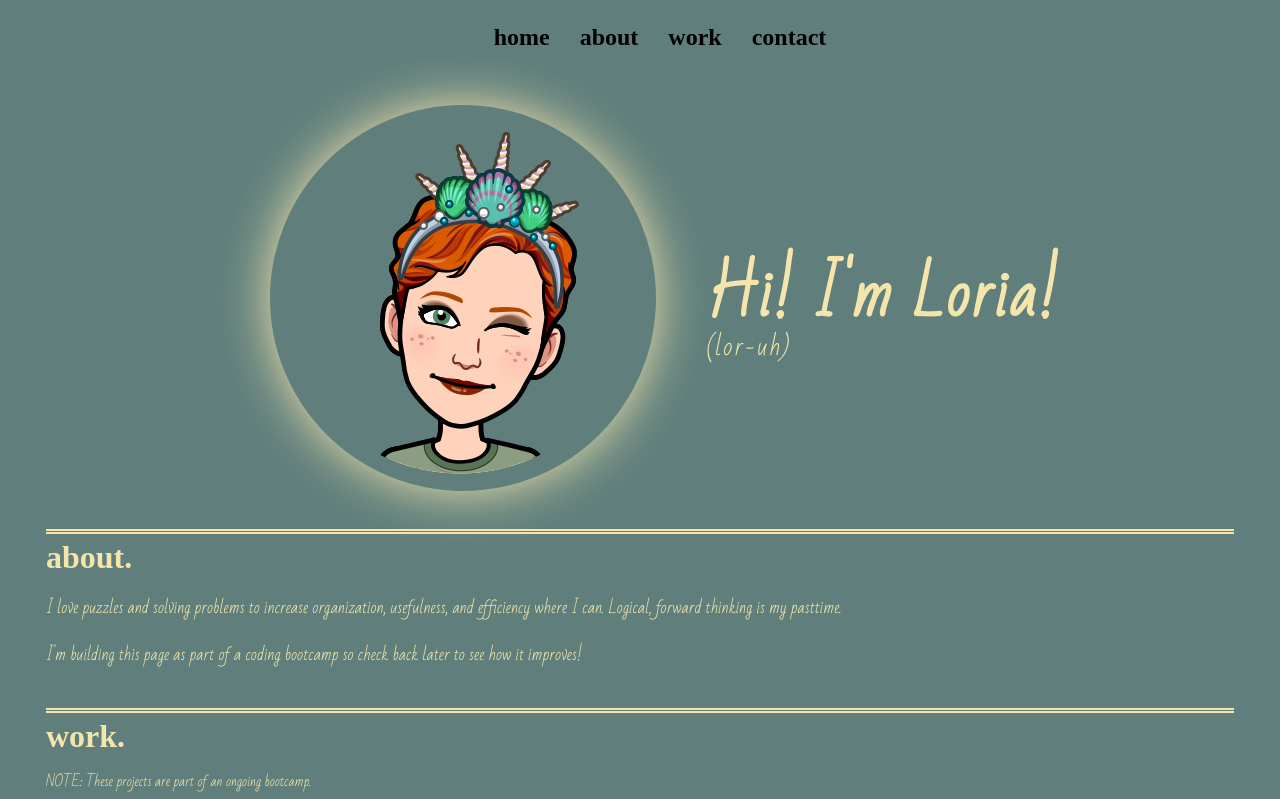
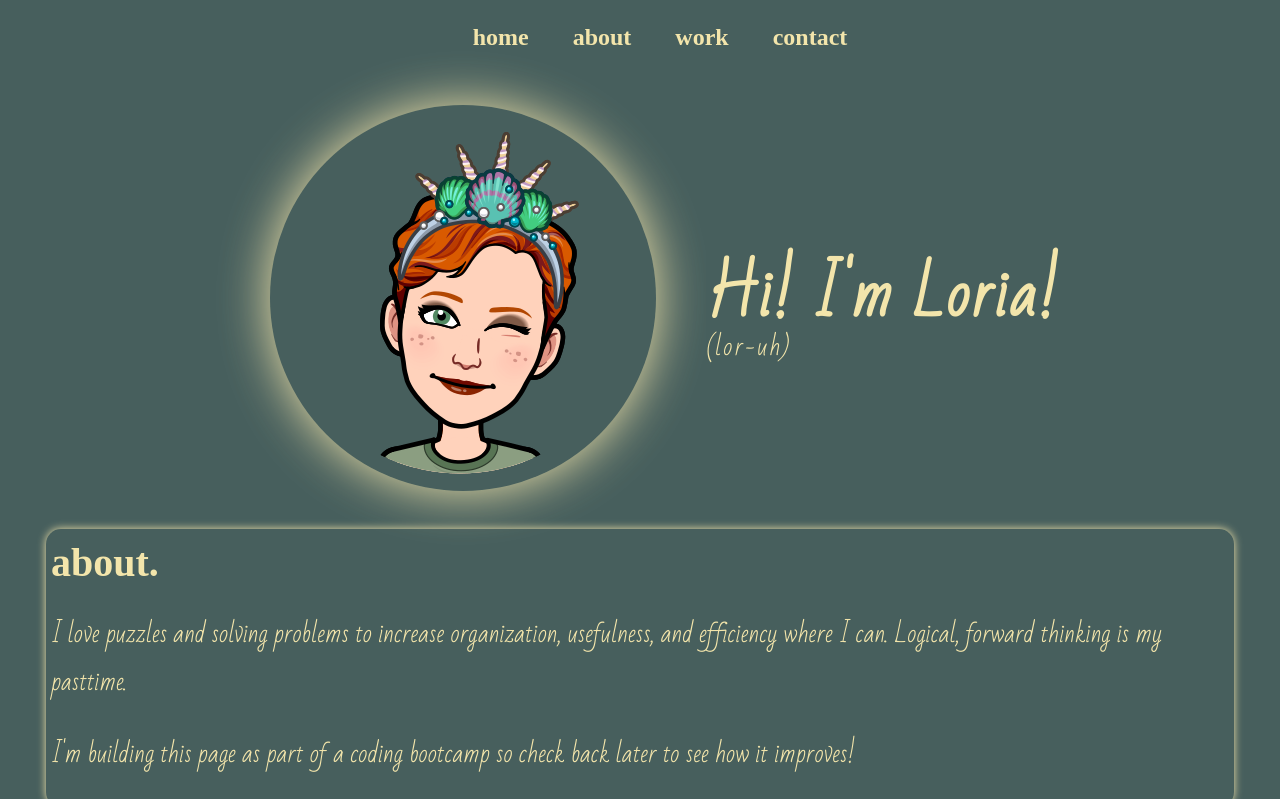
Before and after one commit to LSabin23/LSabin-portfolio, a plain HTML site: page index.html in a window 1280 px wide. Shown: the top 799 px of the page. Drawn offline with Linux system fonts and the light colour scheme; a web font is replaced by a local one.

Commit message:
additional stylings for entire page, added varibles for colors

```diff
--- a/assets/css/style.css
+++ b/assets/css/style.css
@@ -1,10 +1,14 @@
+:root {
+  --dark-accent: black;
+  --main-color: #f3e5ab;
+}
+
 * {
-  background-color: #607f7c;
-  box-sizing: border-box;
+  background-color: #475f5d;
 }
 
 body {
-  color: #f3e5ab;
+  color: var(--main-color);
   font-family: "League Script", "La Belle Aurore", serif;
 }
 
@@ -13,16 +17,28 @@ section {
 }
 
 section:not(.home) {
-  border-top: 5px double #f3e5ab;
+  /* border-top: 5px double black; */
+  box-shadow: 0 0 8px;
+  padding: 5px;
+  border-radius: 15px;
 }
 
 h2 {
   margin: 5px 0;
-  font-size: 2rem;
+  font-size: 2.5rem;
 }
 
 p {
+  font-size: 1.5rem;
   font-family: "Bad Script", serif;
+}
+
+a {
+  color: var(--main-color);
+}
+
+a:hover {
+  color: var(--dark-accent);
 }
 
 /* NAVIGATION STYLES START */
@@ -39,15 +55,10 @@ nav ul {
 nav ul li {
   margin: 25px 10px;
   display: inline;
-  padding: 3px;
-}
-
-nav ul li:hover {
-  border: 5px double #f3e5ab;
+  padding: 10px;
 }
 
 nav ul li a {
-  color: black;
   font-size: 24px;
   font-weight: bolder;
   text-decoration: none;
@@ -65,7 +76,7 @@ nav ul li a {
 
 .home img {
   border-radius: 250em;
-  box-shadow: 0 0 50px #f3e5ab;
+  box-shadow: 0 0 50px var(--main-color);
   margin: 0 50px;
 }
 
@@ -73,7 +84,7 @@ nav ul li a {
   display: block;
   letter-spacing: 2px;
   line-height: 1.2;
-  font-family: "Bad Script", serif;
+  font-family: "Carattere", "Bad Script", serif;
 }
 
 .home h1 {
@@ -88,7 +99,7 @@ nav ul li a {
 
 
 /* ABOUT STYLES START */
-
+/* placeholder */
 /* ABOUT STYLES END */
 
 
@@ -101,6 +112,10 @@ nav ul li a {
   max-width: 50%;
   height: auto;
   border-radius: 25px;
+}
+
+.work img:hover {
+  box-shadow: 0 0 15px var(--dark-accent);
 }
 
 .first-project img {
@@ -129,11 +144,15 @@ nav ul li a {
   text-decoration: none;
   color: white;
 }
+
+.project-container a:hover {
+  color: var(--dark-accent);
+}
 /* WORK STYLES END */
 
 
 /* CONTACT STYLES START */
-
+/* placeholder */
 /* CONTACT STYLES END */
 
 
@@ -143,6 +162,7 @@ footer {
   letter-spacing: 2px;
   text-align: center;
   margin: 3%;
+  color: black;
 }
 /* FOOTER STYLES END */
 
@@ -151,7 +171,7 @@ footer {
 
 
 /* MEDIA QUERIES FOR TABLETS AND SMALLER */
-/* make images full width of viewport */
+/* make first project images full width of viewport and all others 80% */
 
 /* MEDIA QUERIES FOR MOBILE PHONES AND SMALLER */
-/* make images full-width of viewport */
+/* make first project images full width of viewport and all others 80% */
--- a/index.html
+++ b/index.html
@@ -3,7 +3,7 @@
 <html lang="en">
   <head>
     <link rel="stylesheet" href="./assets/css/style.css" />
-    <link rel="stylesheet" href="https://fonts.googleapis.com/css?family=League Script|La Belle Aurore|Bad Script|Sofia">
+    <link rel="stylesheet" href="https://fonts.googleapis.com/css?family=Carattere|League Script|La Belle Aurore|Bad Script|Sofia">
     <meta charset="UTF-8" name="viewport" content="width-device-width, initial-scale=1.0" />
     <title>LSabin Portfolio</title>
   </head>
@@ -39,7 +39,7 @@
     </section>
 
     <!-- about -->
-    <section id="about" class="title">
+    <section id="about">
       <h2>
         about.
       </h2>
@@ -52,7 +52,7 @@
     </section>
 
     <!-- work -->
-    <section id="work" class="work title">
+    <section id="work" class="work">
       <h2>work.</h2>
       <p class="work-note">NOTE: These projects are part of an ongoing bootcamp.</p>
       <div class="first-project project-container">
@@ -82,11 +82,11 @@
     </section>
 
     <!-- contact -->
-    <section id="contact" class="title">
+    <section id="contact">
       <h2>contact.</h2>
       <p>Ask me about my dog.</p>
       <p>
-        email:
+        Email:
         <a href="mailto:l.sabin.email@email.com">l.sabin.email@email.com</a>
       </p>
       <p>
@@ -97,7 +97,7 @@
 
     <!-- footer -->
     <footer>
-      <h3>Made with my 🧠, ☕, and 🐕💋 by LSabin23.</h3>
+      <h3>Made with 🐕💋 by LSabin23.</h3>
     </footer>
   </body>
 </html>
```
